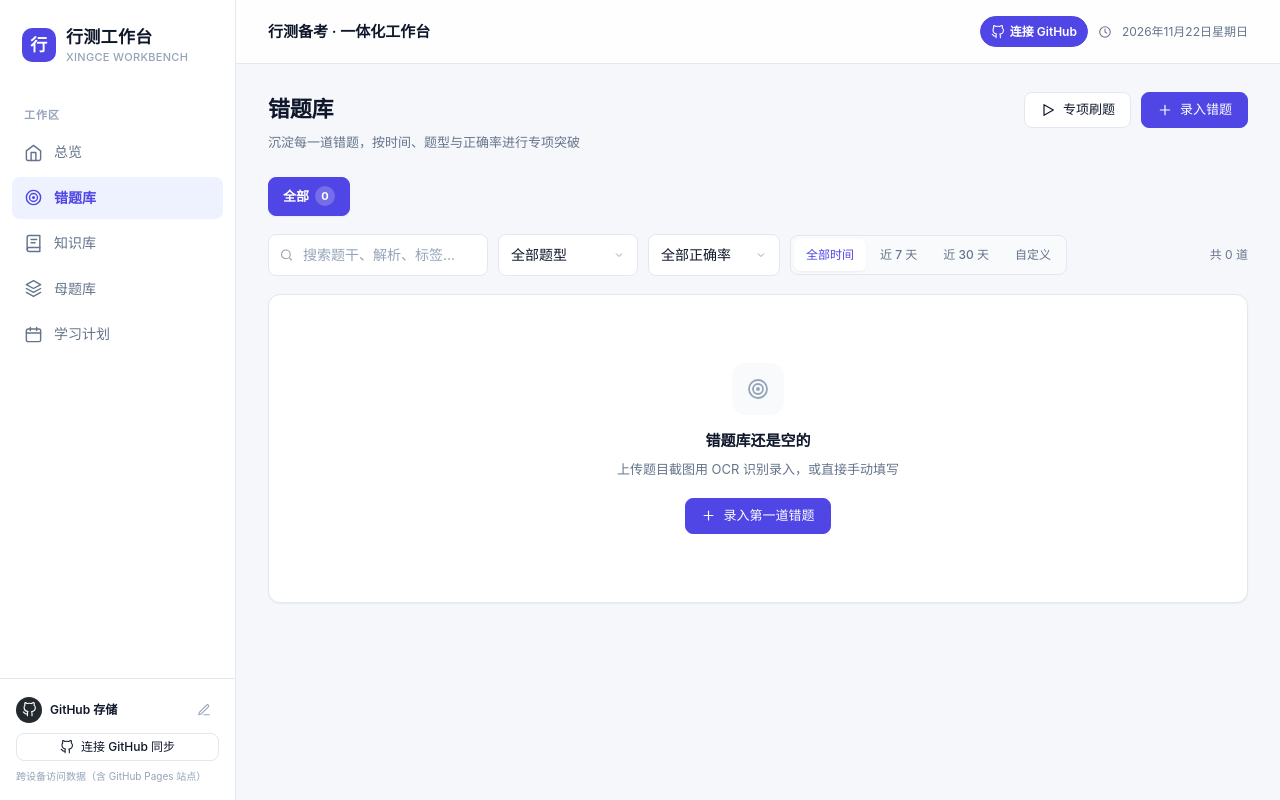
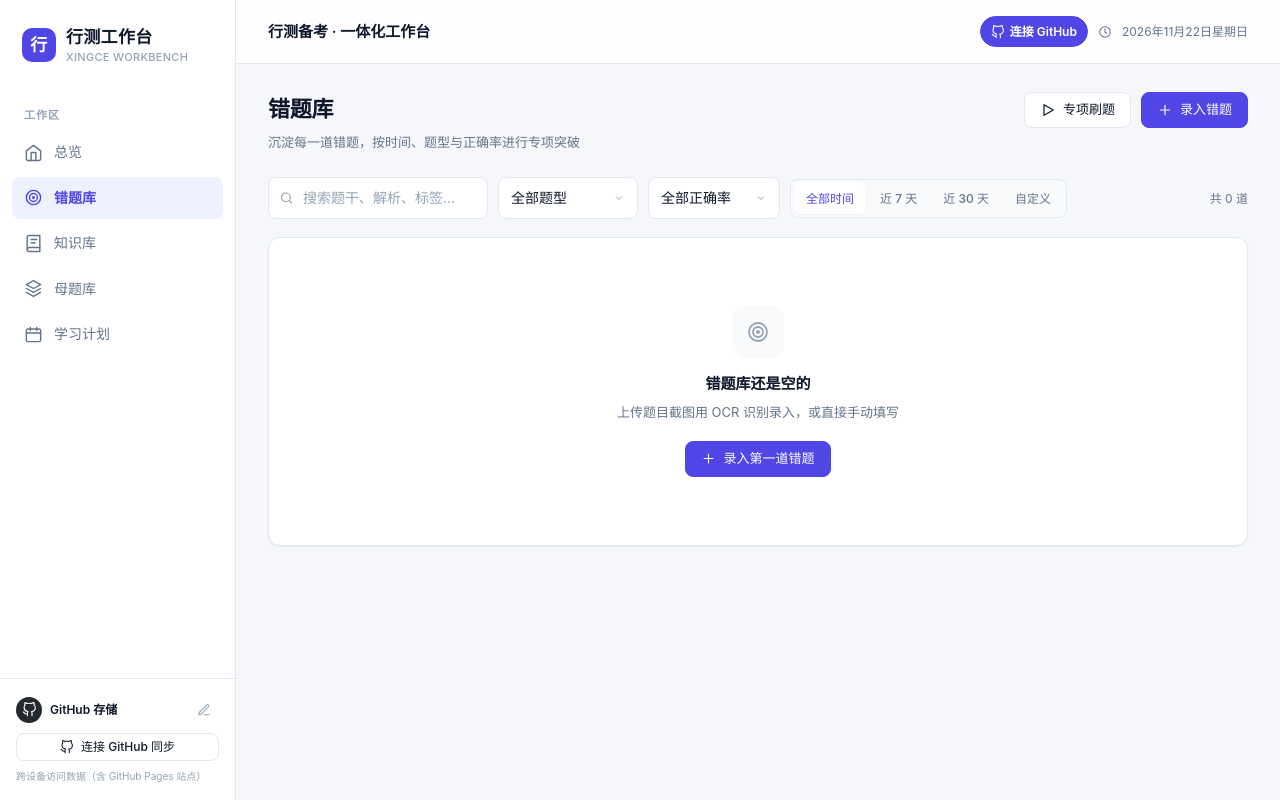
Before and after one commit to dolphkon/xingce-workbench, a React (Vite) app: page /#/mistakes in a window 1280 px wide. Built offline with nearby package versions, Linux system fonts and the light colour scheme.

Commit message:
feat: 模块 tab 去除全部与数字，仅展示有题模块，改为简洁下划线样式

```diff
--- a/src/features/mistakes/MistakesPage.tsx
+++ b/src/features/mistakes/MistakesPage.tsx
@@ -23,26 +23,28 @@ export default function MistakesPage() {
   const [editing, setEditing] = useState<Mistake | 'new' | null>(null)
   const [deleting, setDeleting] = useState<Mistake | null>(null)
 
-  // 错题库实际包含的模块及各自题数（一眼可见覆盖范围），按配置顺序排列
+  // 仅展示错题库中实际有题的模块（按配置顺序），作为导航 tab
   const moduleTabs = useMemo(() => {
-    const counts = new Map<string, number>()
-    items.forEach((i) => counts.set(i.type, (counts.get(i.type) ?? 0) + 1))
+    const present = new Set(items.map((i) => i.type))
     const order: string[] = []
-    categories.forEach((c) => { if (counts.has(c.name)) order.push(c.name) })
-    counts.forEach((_, name) => { if (!order.includes(name)) order.push(name) })
-    // 当前选中的模块即使暂时 0 题也保留，避免切换后 tab 消失
-    if (type !== '全部' && !order.includes(type)) order.push(type)
-    return order.map((name) => ({ name, count: counts.get(name) ?? 0 }))
-  }, [items, categories, type])
+    categories.forEach((c) => { if (present.has(c.name)) order.push(c.name) })
+    present.forEach((name) => { if (!order.includes(name)) order.push(name) })
+    return order
+  }, [items, categories])
 
-  const switchModule = (name: QuestionType | '全部') => {
+  // 当前模块失效（空库/被删空）时回退到第一个有题模块
+  const activeType: QuestionType | '全部' = moduleTabs.includes(type)
+    ? type
+    : (moduleTabs[0] as QuestionType | undefined) ?? '全部'
+
+  const switchModule = (name: QuestionType) => {
     setType(name)
     setSubType('全部')
   }
 
   const filtered = items
     .filter((item) => {
-      if (type !== '全部' && item.type !== type) return false
+      if (activeType !== '全部' && item.type !== activeType) return false
       if (subType !== '全部' && item.subType !== subType) return false
       if (!matchesDate(item.createdAt, days, startDate, endDate)) return false
       if (!matchesAccuracy(item.accuracy, accuracy)) return false
@@ -56,14 +58,13 @@ export default function MistakesPage() {
 
   const clearFilters = () => {
     setKeyword('')
-    setType('全部')
     setSubType('全部')
     setDays('all')
     setAccuracy('all')
     setStartDate('')
     setEndDate('')
   }
-  const hasFilters = Boolean(keyword.trim()) || type !== '全部' || subType !== '全部' || days !== 'all' || accuracy !== 'all' || Boolean(startDate) || Boolean(endDate)
+  const hasFilters = Boolean(keyword.trim()) || subType !== '全部' || days !== 'all' || accuracy !== 'all' || Boolean(startDate) || Boolean(endDate)
 
   const handleDelete = async () => {
     if (!deleting) return
@@ -74,7 +75,7 @@ export default function MistakesPage() {
 
   const practiceParams = new URLSearchParams({
     days,
-    type,
+    type: activeType,
     subType,
     accuracy,
     start: days === 'custom' ? startDate : '',
@@ -99,16 +100,15 @@ export default function MistakesPage() {
 
       {error && <div className="error-banner">{error}</div>}
 
-      <div className="module-tabs" role="tablist" aria-label="按考试模块筛选">
-        <button className={`module-tab${type === '全部' ? ' active' : ''}`} role="tab" aria-selected={type === '全部'} onClick={() => switchModule('全部')}>
-          全部 <span className="module-tab-count">{items.length}</span>
-        </button>
-        {moduleTabs.map((tab) => (
-          <button key={tab.name} className={`module-tab${type === tab.name ? ' active' : ''}`} role="tab" aria-selected={type === tab.name} onClick={() => switchModule(tab.name as QuestionType)}>
-            {tab.name} <span className="module-tab-count">{tab.count}</span>
-          </button>
-        ))}
-      </div>
+      {moduleTabs.length > 0 && (
+        <div className="module-tabs" role="tablist" aria-label="按考试模块筛选">
+          {moduleTabs.map((name) => (
+            <button key={name} className={`module-tab${activeType === name ? ' active' : ''}`} role="tab" aria-selected={activeType === name} onClick={() => switchModule(name as QuestionType)}>
+              {name}
+            </button>
+          ))}
+        </div>
+      )}
 
       <div className="filter-bar">
         <div className="search-box">
@@ -118,8 +118,8 @@ export default function MistakesPage() {
         <select className="select" style={{ width: 140 }} value={subType} onChange={(e) => setSubType(e.target.value)} title="按题型筛选">
           <option value="全部">全部题型</option>
           {Array.from(new Set([
-            ...(type === '全部' ? categories.flatMap((c) => c.types) : (categories.find((c) => c.name === type)?.types ?? [])),
-            ...items.filter((i) => type === '全部' || i.type === type).map((i) => i.subType ?? '').filter(Boolean),
+            ...(activeType === '全部' ? categories.flatMap((c) => c.types) : (categories.find((c) => c.name === activeType)?.types ?? [])),
+            ...items.filter((i) => activeType === '全部' || i.type === activeType).map((i) => i.subType ?? '').filter(Boolean),
           ])).map((t) => <option key={t} value={t}>{t}</option>)}
         </select>
         <select className="select" style={{ width: 132 }} value={accuracy} onChange={(e) => setAccuracy(e.target.value as AccuracyRange)} title="按正确率范围筛选（左闭右开，如 30%-50% 含 30% 不含 50%）">
--- a/src/styles/global.css
+++ b/src/styles/global.css
@@ -219,12 +219,11 @@ a { color: inherit; text-decoration: none; }
 .tag-input input { flex: 1; min-width: 100px; border: none; outline: none; background: transparent; padding: 3px 4px; }
 
 /* ---------- Filters ---------- */
-.module-tabs { display: flex; flex-wrap: wrap; align-items: center; gap: 8px; margin-bottom: 16px; padding-bottom: 2px; }
-.module-tab { display: inline-flex; align-items: center; gap: 6px; padding: 8px 14px; border: 1px solid var(--border); border-radius: var(--radius-sm); background: var(--surface); color: var(--text-muted); font-size: 13px; font-weight: 600; transition: all .15s; box-shadow: var(--shadow-sm); }
-.module-tab:hover { border-color: var(--primary); color: var(--primary); }
-.module-tab.active { background: var(--primary); border-color: var(--primary); color: #fff; box-shadow: var(--shadow-sm); }
-.module-tab-count { display: inline-flex; align-items: center; justify-content: center; min-width: 20px; height: 20px; padding: 0 6px; border-radius: 999px; background: var(--surface-muted); color: var(--text-muted); font-size: 11px; font-weight: 700; }
-.module-tab.active .module-tab-count { background: rgba(255, 255, 255, .22); color: #fff; }
+.module-tabs { display: flex; flex-wrap: wrap; align-items: center; gap: 26px; margin-bottom: 16px; border-bottom: 1px solid var(--border); }
+.module-tab { position: relative; padding: 10px 2px 12px; border: none; background: transparent; color: var(--text-muted); font-size: 14px; font-weight: 600; transition: color .15s; }
+.module-tab:hover { color: var(--primary); }
+.module-tab.active { color: var(--primary); }
+.module-tab.active::after { content: ''; position: absolute; left: 0; right: 0; bottom: -1px; height: 2px; background: var(--primary); border-radius: 2px 2px 0 0; }
 .filter-bar { display: flex; flex-wrap: wrap; align-items: center; gap: 10px; margin-bottom: 18px; }
 .search-box { position: relative; flex: 1; min-width: 220px; max-width: 340px; }
 .search-box svg { position: absolute; left: 11px; top: 50%; transform: translateY(-50%); color: var(--text-light); }
```
